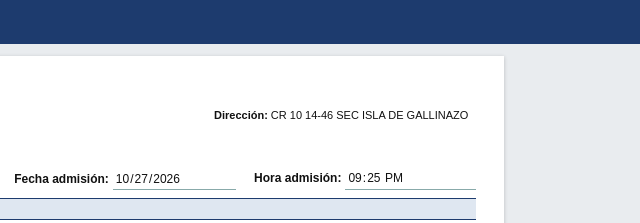
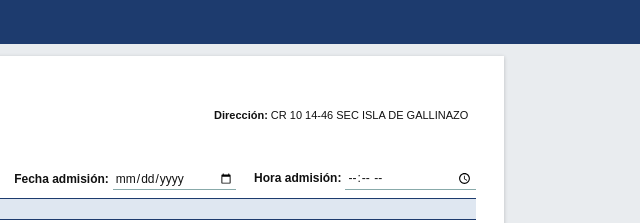
Before and after one commit to Carlos545225/ADMISION, a plain HTML site: page index.html in a window 1280 px wide. Shown: the top 223 px of the page, 526-1166 px from the left. Drawn offline with Linux system fonts and the light colour scheme.

Commit message:
Make admission date and time editable
Co-authored-by: Copilot <223556219+Copilot@users.noreply.github.com>

```diff
--- a/index.html
+++ b/index.html
@@ -87,8 +87,8 @@ body.pdf-export .page{filter:grayscale(100%)}
 <div class="ttl">HOJA DE ADMISIÓN DE PACIENTES</div>
 <div class="g">
  <div class="f"><label>N° de admisión:</label><input id="s_adm"></div>
- <div class="f"><label>Fecha admisión:</label><input id="fecha_admision" type="date" readonly></div>
- <div class="f"><label>Hora admisión:</label><input id="hora_admision" type="time" readonly></div>
+ <div class="f"><label>Fecha admisión:</label><input id="fecha_admision" type="date"></div>
+ <div class="f"><label>Hora admisión:</label><input id="hora_admision" type="time"></div>
 </div>
 
 <div class="sec">DATOS GENERALES DEL PACIENTE</div>
@@ -162,13 +162,6 @@ document.querySelectorAll('.pad').forEach(function(p){
 });
 var TIPOS={CC:'CEDULA DE CIUDADANIA',TI:'TARJETA DE IDENTIDAD',RC:'REGISTRO CIVIL',CE:'CEDULA DE EXTRANJERIA',PA:'PASAPORTE',PT:'PERMISO POR PROTECCION TEMPORAL'};
 function $(i){return document.getElementById(i)}
-function actualizarFechaHora(){
- var ahora=new Date();
- $('fecha_admision').value=[ahora.getFullYear(),String(ahora.getMonth()+1).padStart(2,'0'),String(ahora.getDate()).padStart(2,'0')].join('-');
- $('hora_admision').value=[String(ahora.getHours()).padStart(2,'0'),String(ahora.getMinutes()).padStart(2,'0')].join(':');
-}
-actualizarFechaHora();
-setInterval(actualizarFechaHora,30000);
 function sync(){
  var m=[['s_nom','t_nom'],['s_doc','t_doc'],['s_doc','t_cc'],['s_adm','t_adm']];
  m.forEach(function(p){var t=$(p[1]);if(!t.dataset.m)t.value=$(p[0]).value});
@@ -209,8 +202,7 @@ async function descargarPDF(){
  }
 }
 function limpiar(){if(!confirm('¿Borrar todo lo escrito?'))return;
- document.querySelectorAll('input:not([readonly]),select').forEach(function(i){i.value=''});
- actualizarFechaHora();
+ document.querySelectorAll('input,select').forEach(function(i){i.value=''});
  document.querySelectorAll('.clr').forEach(function(b){b.click()});
  document.querySelectorAll('.auto').forEach(function(t){t.dataset.m=''});sync()}
 </script>
```
